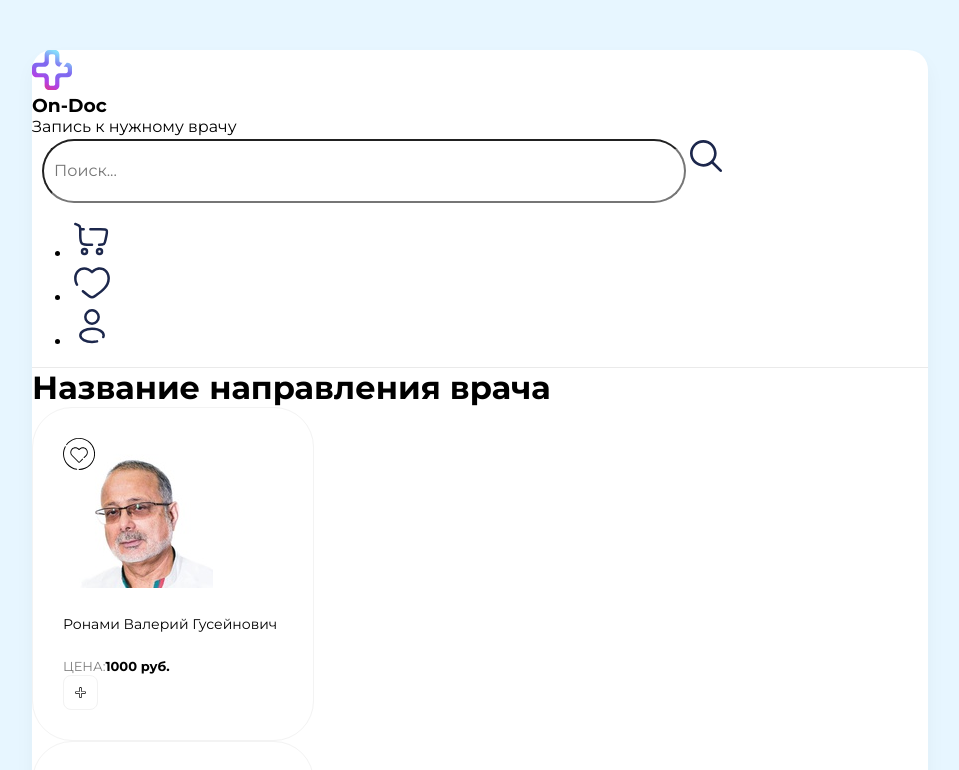
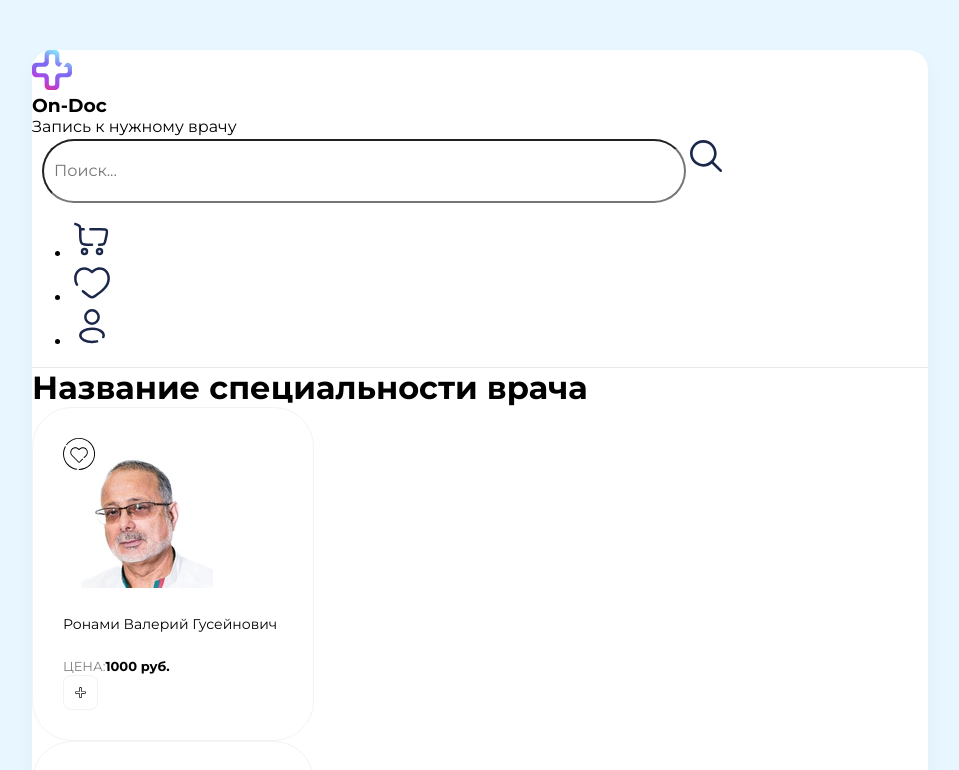
Before and after one commit to Behehehe/react-store, a JavaScript app: page / in a window 1280 px wide. Shown: the top 770 px of the page, without its empty margins (160-1119 px from the left). Built offline with nearby package versions, Linux system fonts and the light colour scheme; the HTML template or start-up script is replaced by a standard one.

Commit message:
first commit

```diff
--- a/src/App.js
+++ b/src/App.js
@@ -16,7 +16,7 @@ function App() {
       <Header />
 
       <div className="content p-40 ml-30">
-        <h1 className="mb-40">Название направления врача</h1>
+        <h1 className="mb-40">Название специальности врача</h1>
         <div className="d-flex">
           {arr.map((obj) => (
             <Card />
```
